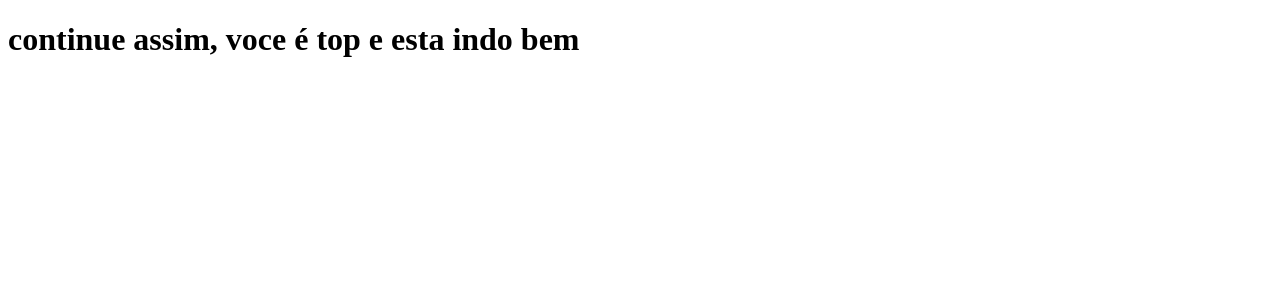
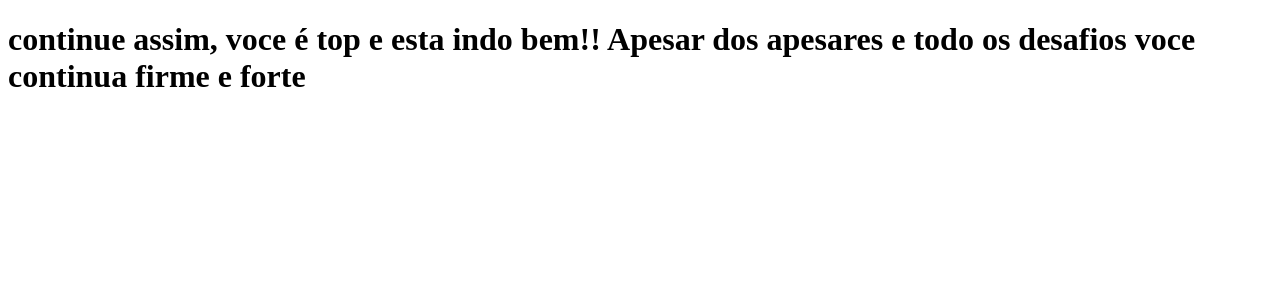
Before and after one commit to Alexandre-barbosa1/clone-tabnews, a Next.js app: page / in a window 1280 px wide. Shown: the top 300 px of the page. Built offline with nearby package versions, Linux system fonts and the light colour scheme.

Commit message:
modificando a mensagem

```diff
--- a/pages/index.js
+++ b/pages/index.js
@@ -1,5 +1,6 @@
 function Home(){
-    return <h1>continue assim, voce é top e esta indo bem</h1>
+    return <h1>continue assim, voce é top e esta indo bem!! Apesar dos
+        apesares e todo os desafios voce continua firme e forte</h1>
 }
 
 export  default Home;
```
